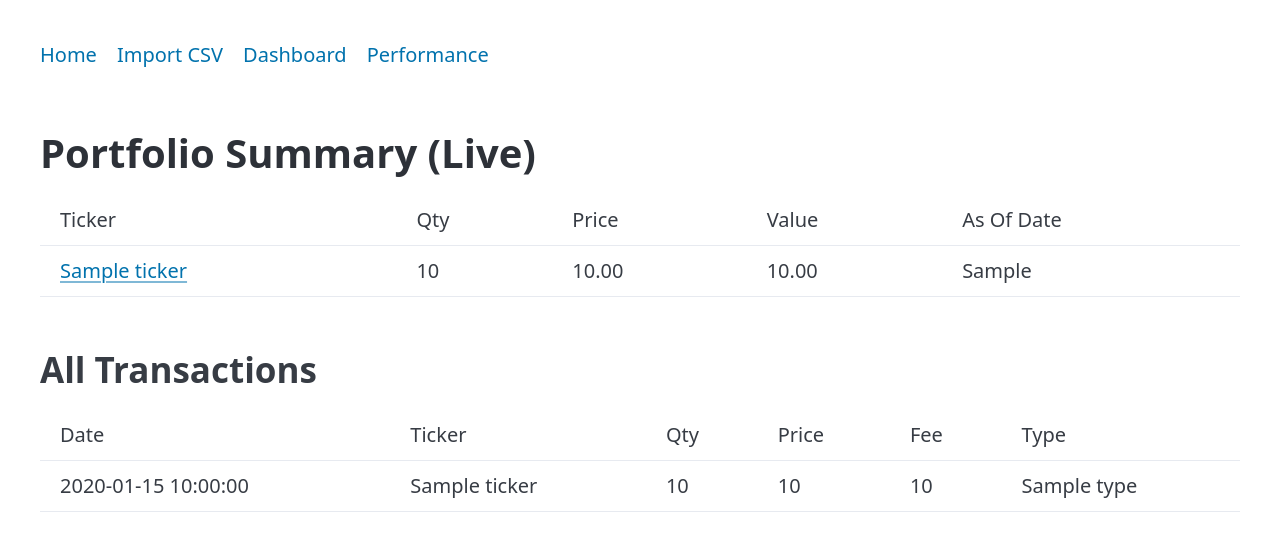
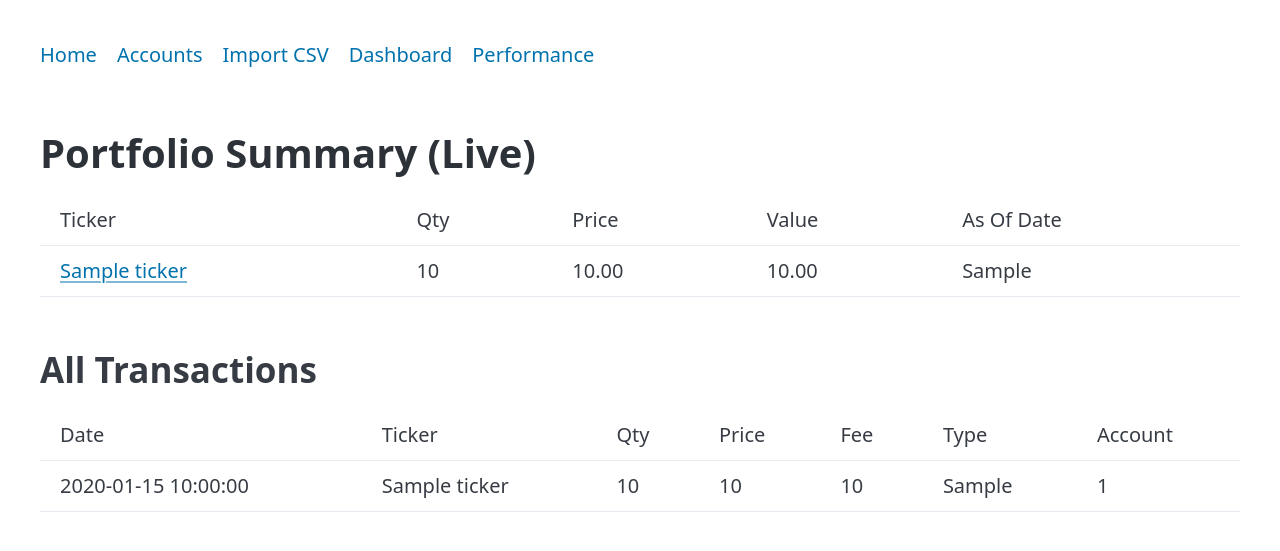
Before and after one commit to ChevySSinSD/investment-tracker, a FastAPI app: template templates/index.html in a window 1280 px wide. Shown: the top 551 px of the page. Run offline with FastAPI, Linux system fonts and the light colour scheme; the template is opened without the code that fills it: most values are stand-ins (such as "Sample title", 1, 10 or a date in 2020); some libraries are stand-ins or nearby versions.

Commit message:
Multiple Account Support

```diff
--- a/app/crud.py
+++ b/app/crud.py
@@ -16,14 +16,14 @@
     txns = db.query(Transaction).filter(Transaction.ticker == ticker).order_by(Transaction.date).all()
 
     for txn in txns:
-        if txn.type == "buy":
+        if txn.transaction_type == "buy":
             buys.append({
                 "date": txn.date,
                 "quantity": txn.quantity,
                 "price": txn.price,
                 "remaining": txn.quantity
             })
-        elif txn.type == "sell":
+        elif txn.transaction_type == "sell":
             sells.append({
                 "date": txn.date,
                 "quantity": txn.quantity,
@@ -63,7 +63,7 @@
         ticker=txn.ticker.upper().strip(),  # normalize
         quantity=txn.quantity,
         price=txn.price,
-        type=txn.type
+        transaction_type=txn.transaction_type
     ).first() is not None
 
 def add_transaction(db: Session, txn: schemas.TransactionCreate):
--- a/app/main.py
+++ b/app/main.py
@@ -1,4 +1,4 @@
-from fastapi import FastAPI, Request, Depends, File, UploadFile
+from fastapi import FastAPI, Request, Depends, File, UploadFile, Form
 from fastapi.templating import Jinja2Templates
 from fastapi.staticfiles import StaticFiles
 from fastapi.responses import HTMLResponse
@@ -46,9 +46,9 @@
     for txn in txns:
         if txn.ticker not in holdings:
             holdings[txn.ticker] = 0
-        if txn.type == "buy":
+        if txn.transaction_type == "buy":
             holdings[txn.ticker] += txn.quantity
-        elif txn.type == "sell":
+        elif txn.transaction_type == "sell":
             holdings[txn.ticker] -= txn.quantity
 
     portfolio = []
@@ -70,6 +70,30 @@
         "transactions": txns
     })
 
+@app.get("/accounts", response_class=HTMLResponse)
+def list_accounts(request: Request, db: Session = Depends(get_db)):
+    accounts = db.query(models.Account).order_by(models.Account.name).all()
+    return templates.TemplateResponse("accounts.html", {
+        "request": request,
+        "accounts": accounts
+    })
+
+@app.post("/accounts", response_class=HTMLResponse)
+def add_account(request: Request, name: str = Form(...), db: Session = Depends(get_db)):
+    name = name.strip()
+    if name:
+        existing = db.query(models.Account).filter(models.Account.name == name).first()
+        if not existing:
+            account = models.Account(name=name)
+            db.add(account)
+            db.commit()
+    accounts = db.query(models.Account).order_by(models.Account.name).all()
+    return templates.TemplateResponse("accounts.html", {
+        "request": request,
+        "accounts": accounts,
+        "message": f"Account '{name}' added" if name else "Account name required"
+    })
+
 @app.get("/import")
 def show_import(request: Request):
     return templates.TemplateResponse("import.html", {"request": request})
@@ -83,10 +107,10 @@
     """
     Imports transactions from a CSV file.
 
-    Expected CSV columns: date, ticker, quantity, price, type (optional, defaults to 'buy').
+    Expected CSV columns: date, ticker, quantity, price, transaction_type (optional, defaults to 'buy').
     Each row is validated; if a row is missing required fields or contains invalid data,
     an error message is displayed indicating the row number and error.
-    Duplicate transactions (same date, ticker, quantity, price, type) are skipped.
+    Duplicate transactions (same date, ticker, quantity, price, transaction_type) are skipped.
     """
     content = await file.read()
     try:
@@ -100,9 +124,10 @@
                     ticker=row["ticker"].strip().upper(),  # normalize here
                     quantity=float(row["quantity"]),
                     price=float(row["price"]),
-                    type=row.get("type", "buy").lower(),
+                    transaction_type=row.get("transaction_type", "buy").lower(),
                     fee=float(row.get("fee", 0.0)),
-                    currency=row.get("currency", "USD").upper()
+                    currency=row.get("currency", "USD").upper(),
+                    account_id=int(row.get("account_id", 0)) if row.get("account_id") else None
             )
                 added = crud.add_transaction(db, txn)
                 if added:
@@ -157,10 +182,10 @@
     for txn in txns:
         ticker = txn.ticker.strip().upper()
         qty = float(txn.quantity)
-        if txn.type == "buy":
+        if txn.transaction_type == "buy":
             holdings[ticker] = holdings.get(ticker, 0) + qty
             total_invested[ticker] = total_invested.get(ticker, 0) + qty * txn.price + txn.fee
-        elif txn.type == "sell":
+        elif txn.transaction_type == "sell":
             holdings[ticker] = holdings.get(ticker, 0) - qty  # reduce quantity
 
     portfolio = []
@@ -214,20 +239,20 @@
     dates = [s.date if isinstance(s.date, datetime.datetime) else datetime.datetime.combine(s.date, datetime.time.min) for s in snapshots]
     values = [s.total_value for s in snapshots]
 
+    curdoc().theme = built_in_themes["dark_minimal"]
     p = figure(title="Portfolio Value Over Time",
             x_axis_type="datetime",
             height=400,
             sizing_mode="stretch_width")
 
-    p.line(dates, values, line_width=2, color="navy", legend_label="Total Value")
-    # p.circle(dates, values, size=5, color="navy", alpha=0.5)
+    p.line(dates, values, line_width=2, legend_label="Total Value")
 
     p.xaxis.formatter = DatetimeTickFormatter(days="%b %d", months="%b %Y")
     p.yaxis.axis_label = "Total Value ($)"
     p.legend.location = "top_left"
-    curdoc.theme = built_in_themes["dark_minimal"]
-    # p.apply_theme(built_in_themes["dark_minimal"])
 
+    # Add the plot to the document (this is crucial for theme application)
+    curdoc().add_root(p)
     script, div = components(p)
 
     return templates.TemplateResponse("performance.html", {
--- a/app/schemas.py
+++ b/app/schemas.py
@@ -6,6 +6,7 @@
     ticker: str
     quantity: float
     price: float
-    type: str = "buy"
+    transaction_type: str = "buy"
     fee: float = 0.0
     currency: str = "USD"
+    account_id: int = None  # Optional, if not provided will default to None
--- a/static/style.css
+++ /dev/null
@@ -1,6 +0,0 @@
-.bokeh-box {
-  background: var(--pico-background);
-  border: 1px solid var(--pico-muted-border);
-  border-radius: var(--pico-border-radius);
-  padding: 1rem;
-}
--- a/templates/base.html
+++ b/templates/base.html
@@ -15,6 +15,7 @@
     <nav>
       <ul>
         <li><a href="/">Home</a></li>
+        <li><a href="/accounts">Accounts</a></li>
         <li><a href="/import">Import CSV</a></li>
         <li><a href="/dashboard">Dashboard</a></li>
         <li><a href="/performance">Performance</a></li>
--- a/templates/import.html
+++ b/templates/import.html
@@ -4,6 +4,11 @@
   {% if message %}<p>{{ message }}</p>{% endif %}
   <form enctype="multipart/form-data" method="post">
     <fieldset role="group">
+      <!-- <label for="account">Account:</label>
+      <select name="account_id">
+        {% for acct in accounts %}
+          <option value="{{ acct.id }}">{{ acct.name }}</option>
+        {% endfor %} -->
       <input type="file" name="file" accept=".csv" required>
       <button type="submit">Upload</button>
     </fieldset>
--- a/templates/index.html
+++ b/templates/index.html
@@ -20,7 +20,7 @@
 
   <h2>All Transactions</h2>
   <table>
-    <th>Date</th><th>Ticker</th><th>Qty</th><th>Price</th><th>Fee</th><th>Type</th>
+    <th>Date</th><th>Ticker</th><th>Qty</th><th>Price</th><th>Fee</th><th>Type</th><th>Account</th>
     {% for t in transactions %}
     <tr>
       <td>{{ t.date }}</td>
@@ -28,7 +28,8 @@
       <td>{{ t.quantity }}</td>
       <td>{{ t.price }}</td>
       <td>{{ t.fee }}</td>
-      <td>{{ t.type }}</td>
+      <td>{{ t.transaction_type }}</td>
+      <td>{{ t.account_id }}</td>
     </tr>
     {% endfor %}
   </table>
```
Also changed, not shown: app/models.py (+13 -4 lines), app/snapshots.py (+4 -4 lines), templates/accounts.html (added, +29 -0 lines), data/portfolio.db.
